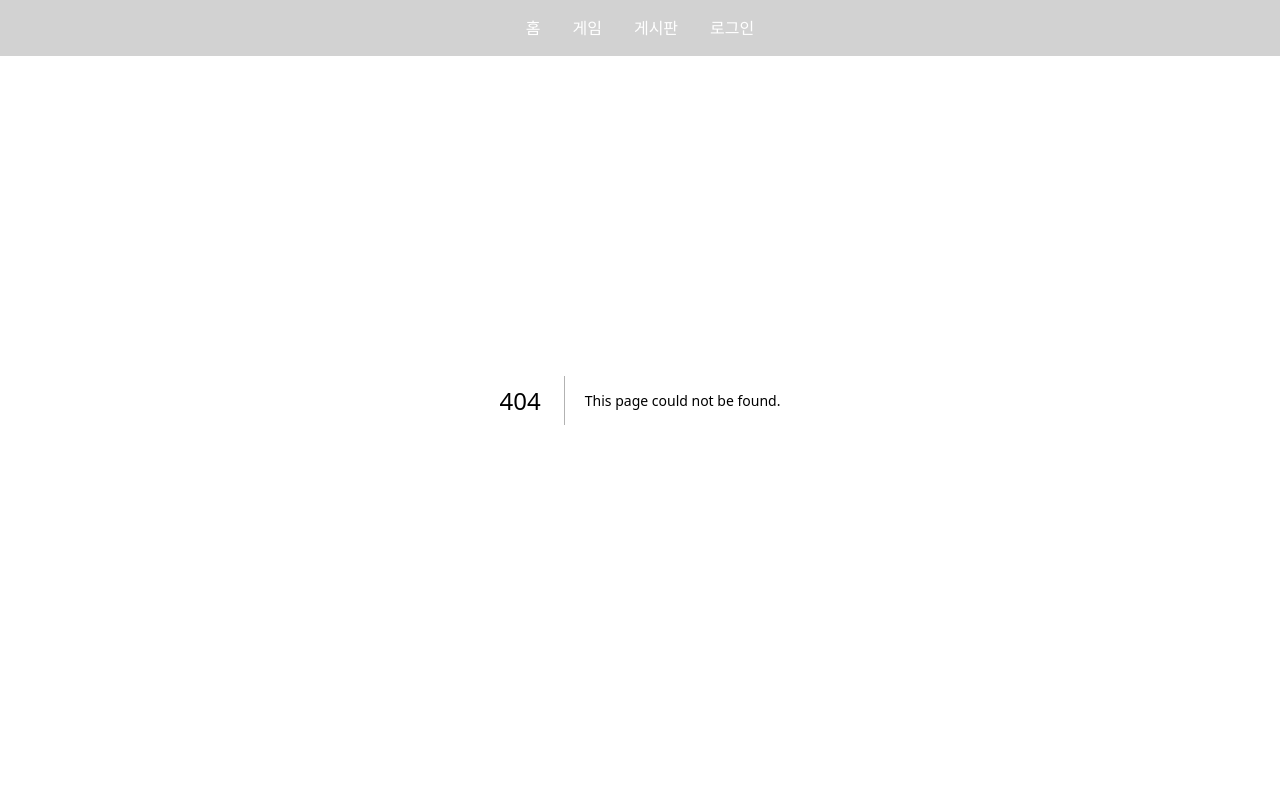
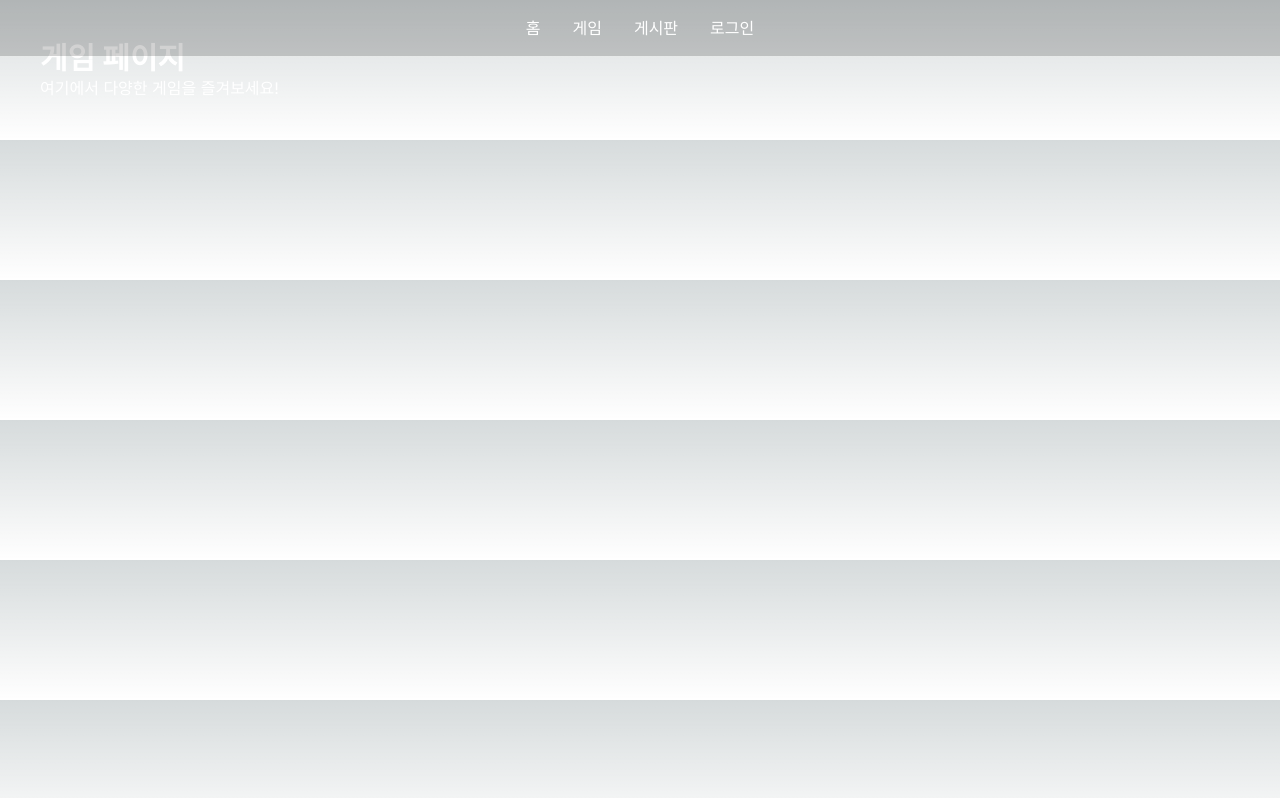
Before and after one commit to zune2222/AIrena_Webgl, a Next.js app: page /game in a window 1280 px wide. Before the commit this address had no page. Built offline with nearby package versions, Linux system fonts and the light colour scheme.

Commit message:
상황에 맞는 페이지 틀 추가

```diff
--- /dev/null
+++ b/app/board/page.tsx
@@ -0,0 +1,13 @@
+// app/board/page.tsx
+import React from "react";
+
+const BoardPage: React.FC = () => {
+  return (
+    <div className="p-10 text-white">
+      <h1 className="text-3xl font-bold">게시판 페이지</h1>
+      <p>커뮤니티 게시판에 참여하고 다양한 글을 읽어보세요!</p>
+    </div>
+  );
+};
+
+export default BoardPage;
--- /dev/null
+++ b/app/game/page.tsx
@@ -0,0 +1,13 @@
+// app/game/page.tsx
+import React from "react";
+
+const GamePage: React.FC = () => {
+  return (
+    <div className="p-10 text-white">
+      <h1 className="text-3xl font-bold">게임 페이지</h1>
+      <p>여기에서 다양한 게임을 즐겨보세요!</p>
+    </div>
+  );
+};
+
+export default GamePage;
--- /dev/null
+++ b/app/login/page.tsx
@@ -0,0 +1,13 @@
+// app/login/page.tsx
+import React from "react";
+
+const LoginPage: React.FC = () => {
+  return (
+    <div className="p-10 text-white">
+      <h1 className="text-3xl font-bold">로그인 페이지</h1>
+      <p>계정에 로그인하여 더 많은 기능을 이용해 보세요.</p>
+    </div>
+  );
+};
+
+export default LoginPage;
```
